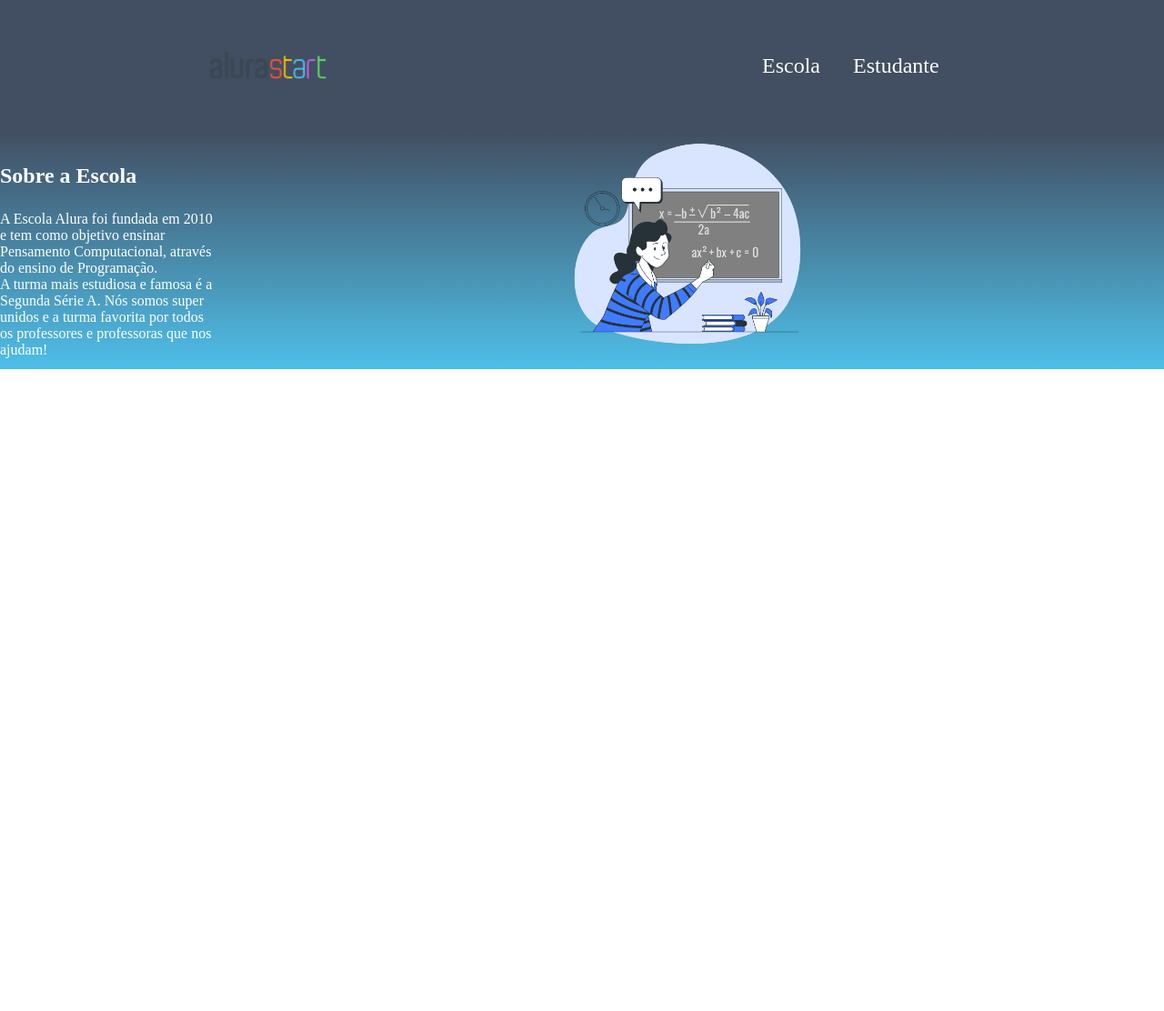
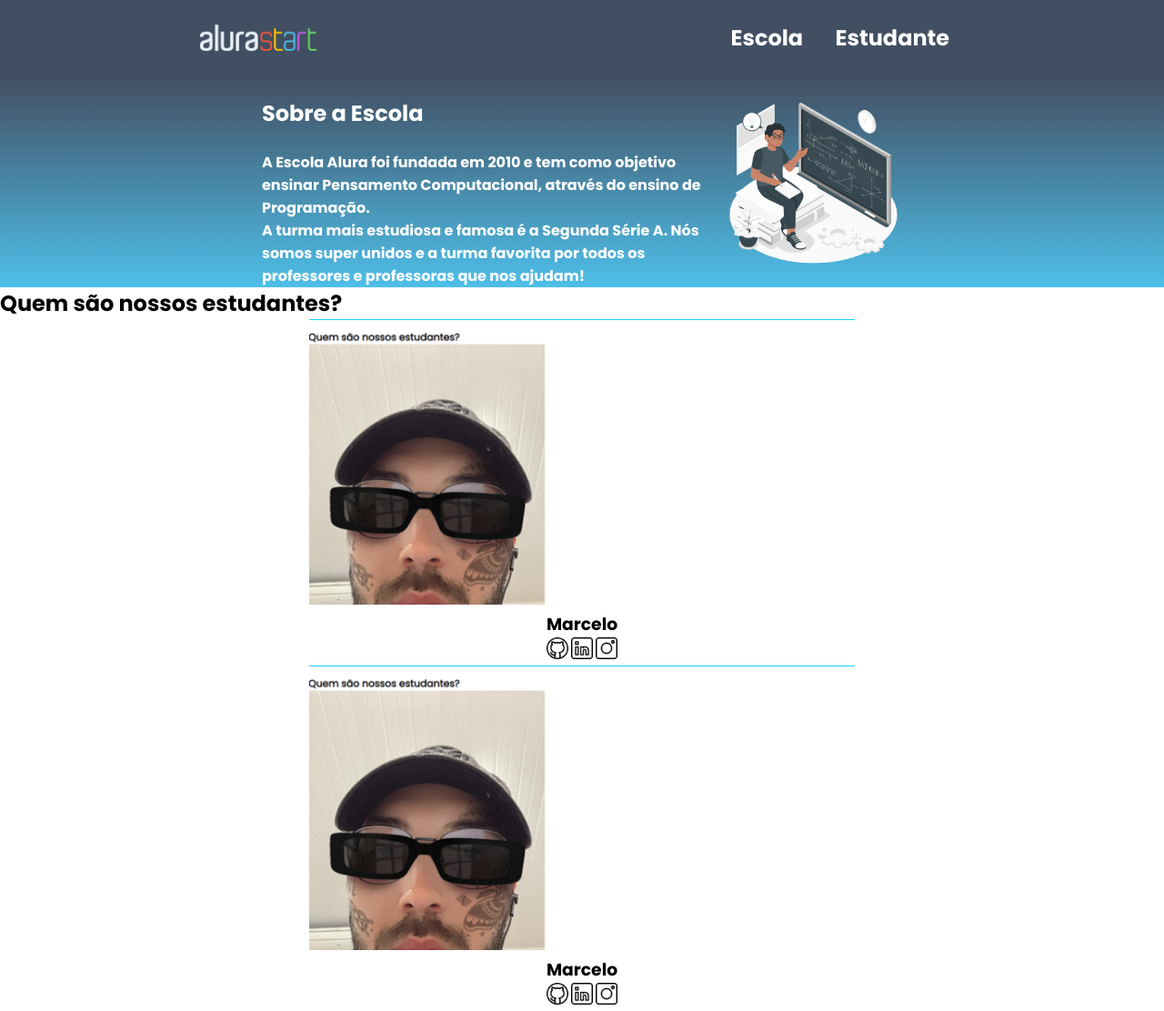
Before and after one commit to Adrian5579/MR.-ESTRALA-TCHEKA, a plain HTML site: page index.html in a window 1280 px wide. Shown: the whole page at 91% size. Before the commit the page ends 800 px from the top, so only its background shows below. Drawn offline with Linux system fonts and the light colour scheme.

Commit message:
quaseeeeee prontoooo eeeeeee

```diff
--- a/index.html
+++ b/index.html
@@ -6,25 +6,46 @@
     <meta name="viewport" content="width=device-width, initial-scale=1.0">
     <title>Document</title>
    <link rel="stylesheet" href="style.css">
+   <link rel="preconnect" href="https://fonts.googleapis.com">
+<link rel="preconnect" href="https://fonts.gstatic.com" crossorigin>
+<link href="https://fonts.googleapis.com/css2?family=Poppins:ital,wght@0,700;1,400&display=swap" rel="stylesheet">
+
 </head>
 <body>
    <header class="cabecalho">
-    <img class="cabecalho-imagem" src="logo-alurastart.png" alt="logo alura start">
+    <img class="cabecalho-imagem" src="alurastart logo 1.png" alt="logo alura start">
       <ul class="cabecalho-lista">
        <li class="cabecalho-lista-item">Escola</li>
        <li  class="cabecalho-lista-item">Estudante</li>
       </ul></header>
       <section class="escola">
-<div class="escola-div-conteudo">  <h2 class="escola-titulo">Sobre a Escola</h2>
+<div class="escola-div-conteudo">
+   <h2 class="escola-titulo">Sobre a Escola</h2>
    <p class="escola-texto-um">A Escola Alura foi fundada em 2010 e tem como objetivo ensinar Pensamento Computacional, através do ensino de  Programação.</p>
    <p class="escola-texto-dois">A turma mais estudiosa e famosa é a Segunda Série A. Nós somos super unidos e a turma favorita por todos os professores e professoras que nos ajudam!</p>
 </div>
-         <section class="escola">
+<img class="escola-imagem" src="Formula-amico 1.png" alt="PFOFESSOR NO QUADRO">
+</section>
+<section class="estudante">
+         <h2 class="estudante-titulo">Quem são nossos estudantes?</h2>
+         <div class="estudante-div" >
+            <img class="cara-do-alura" src="marcelo.png" alt="foto do marcelo"         <img class="cara-do-alura" src="marcelo.png" alt="foto do marcelo">
+            <h3 class="estudante-nome" >Marcelo</h3>
+            <img class="estudante-icone" src="github.png" alt="icone github">
+            <img class="estudante-icone" src="linkedin.png" alt="icone linkedin">
+            <img class="estudante-icone" src="instagram.png" alt="icon indtsgram">
+            </div>
 
-<img class="escola-imagem" src="Formula-bro.png" alt="PFOFESSOR NO QUADRO">
+            <div class="estudante-div" >
+               <img class="cara-do-alura" src="marcelo.png" alt="foto do marcelo"         <img class="cara-do-alura" src="marcelo.png" alt="foto do marcelo">
+               <h3 class="estudante-nome" >Marcelo</h3>
+               <img class="estudante-icone" src="github.png" alt="icone github">
+               <img class="estudante-icone" src="linkedin.png" alt="icone linkedin">
+               <img class="estudante-icone" src="instagram.png" alt="icon indtsgram">
+               </div>
 
+</section>
 
-      </section>
 
 </body>
 </html>
--- a/style.css
+++ b/style.css
@@ -2,7 +2,9 @@
     margin: 0;
     padding: 0;
 }
-
+body{
+    font-family: 'Poppins', sans-serif;
+}
 .cabecalho {
     background-color: #424E61;
     color: white;
@@ -21,7 +23,8 @@
     font-size: 24px;
 }
 .escola-imagem{
-    width: 25%;
+    width: 15%;
+    justify-content: center;
 }
 .escola{
     background-image: linear-gradient(#424E61,#4EBFE9);
@@ -29,11 +32,23 @@
     display: flex;
     justify-content: center;
     align-items: center;
-    padding: 34px O;
+    padding: 34p 0;
 }
 .escola-div-conteudo{
-    width: 35%;
+    width: 40%;
 }
 .escola-titulo{
-    padding : 25px 0;
+    padding : 24px 0;}
+
+
+.cara-do-alura{
+
+    width: 600px;
 }
+.estudante-icone{
+    width: 24px;
+    left: 20%;
+}
+.estudante-div{
+    text-align: center;
+}
```
Also changed, not shown: Formula-amico 1.png (added), alurastart logo 1.png (added), github.png (added), instagram.png (added), linkedin.png (added), marcelo.png (added).
